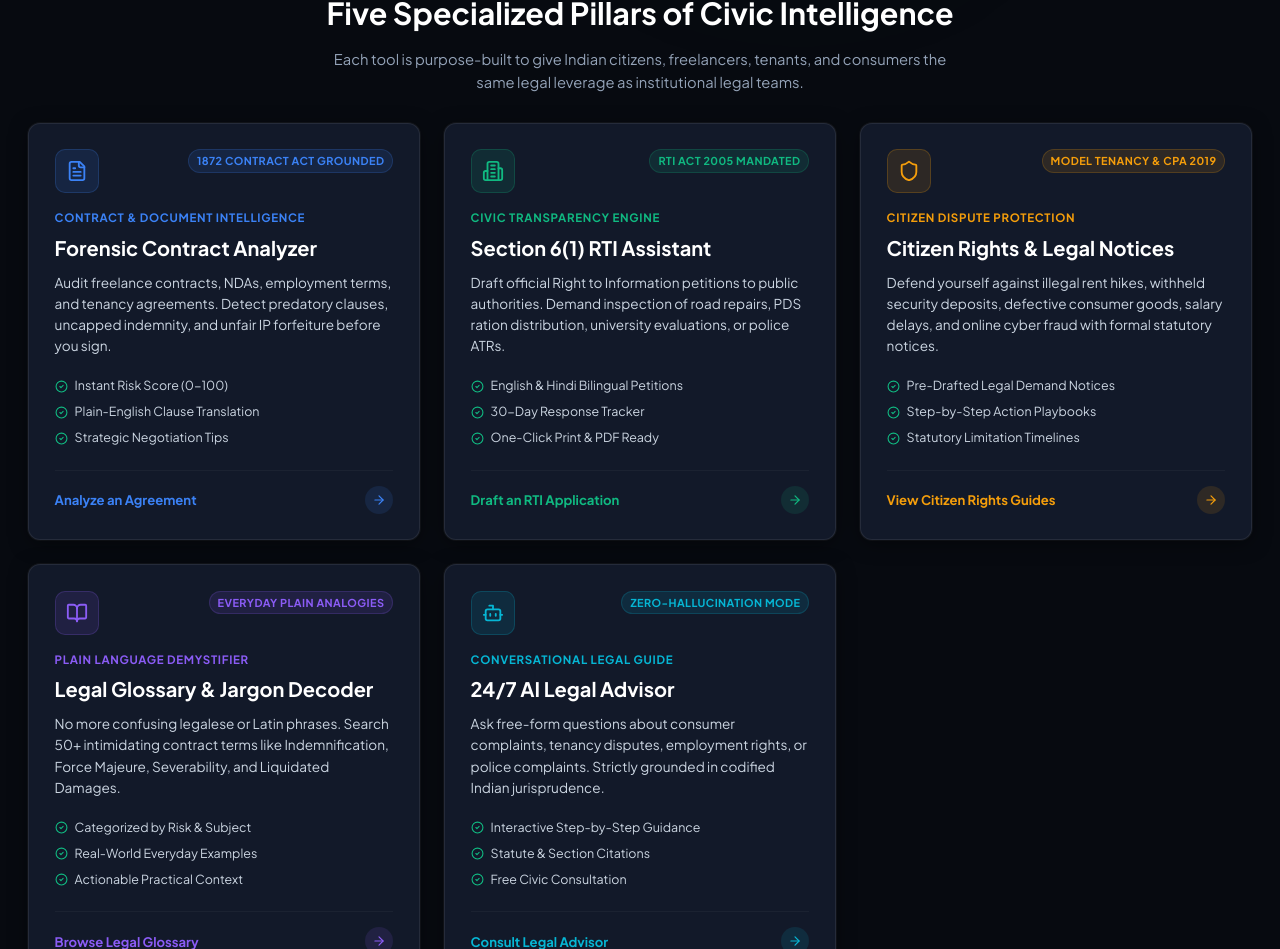
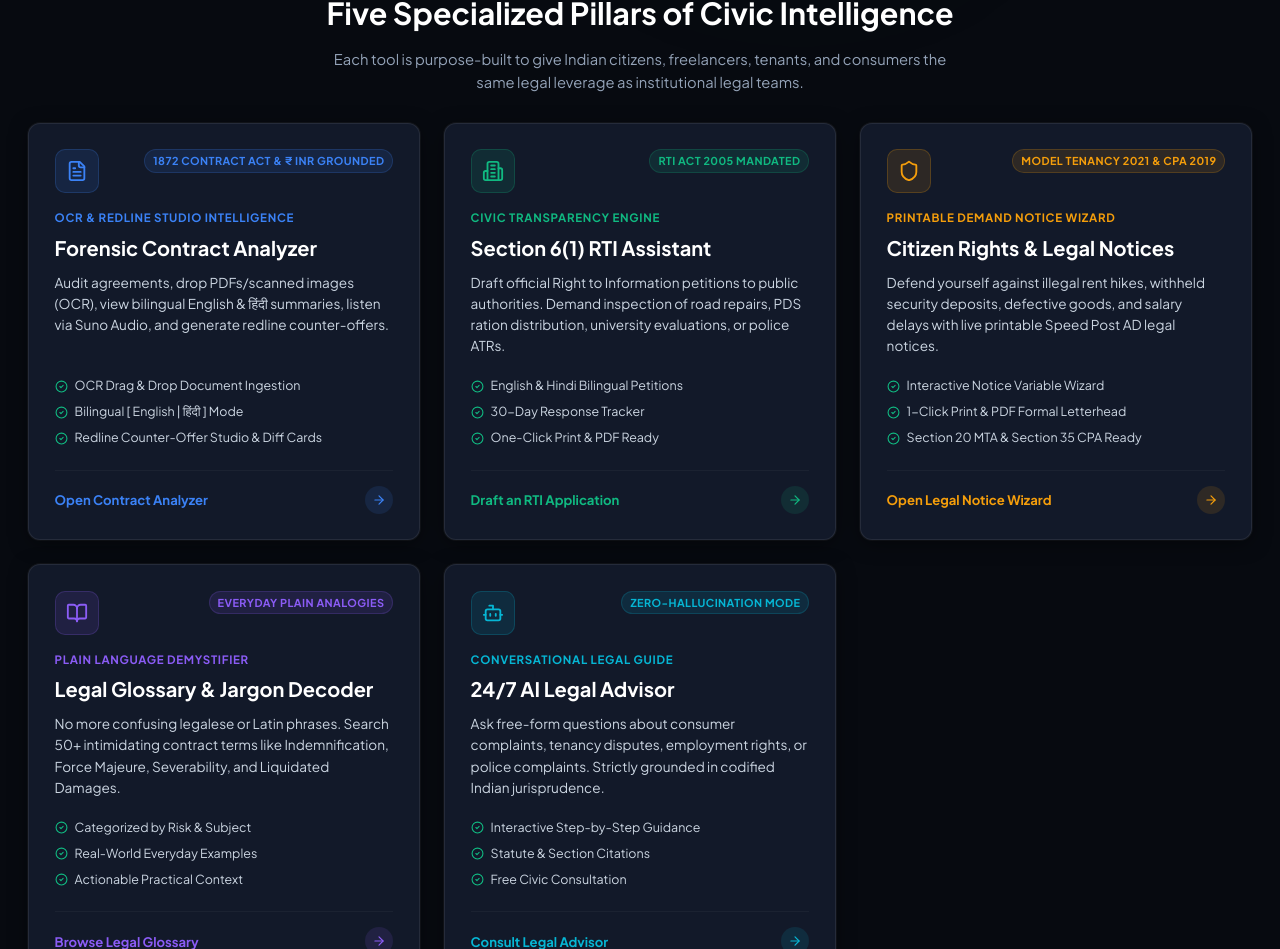
Before and after one commit to avishisharma08/Legal-Ease, a React (Vite) app in the folder frontend/: page / in a window 1280 px wide. Shown: the part 826-1775 px from the top of the page. Built offline with nearby package versions, Linux system fonts and the light colour scheme.

Commit message:
feat(home): showcase OCR dropzone, bilingual mode, and printable notice wizard highlights

```diff
--- a/frontend/src/components/HomePage.jsx
+++ b/frontend/src/components/HomePage.jsx
@@ -25,15 +25,15 @@ export default function HomePage({ onNavigate, onOpenHelplines }) {
   const features = [
     {
       id: 'analyzer',
-      badge: 'Contract & Document Intelligence',
+      badge: 'OCR & Redline Studio Intelligence',
       badgeColor: '#3b82f6',
       badgeBg: 'rgba(59, 130, 246, 0.12)',
       title: 'Forensic Contract Analyzer',
-      description: 'Audit freelance contracts, NDAs, employment terms, and tenancy agreements. Detect predatory clauses, uncapped indemnity, and unfair IP forfeiture before you sign.',
+      description: 'Audit agreements, drop PDFs/scanned images (OCR), view bilingual English & हिंदी summaries, listen via Suno Audio, and generate redline counter-offers.',
       icon: FileText,
-      stats: '1872 Contract Act Grounded',
-      highlights: ['Instant Risk Score (0-100)', 'Plain-English Clause Translation', 'Strategic Negotiation Tips'],
-      cta: 'Analyze an Agreement'
+      stats: '1872 Contract Act & ₹ INR Grounded',
+      highlights: ['OCR Drag & Drop Document Ingestion', 'Bilingual [ English | हिंदी ] Mode', 'Redline Counter-Offer Studio & Diff Cards'],
+      cta: 'Open Contract Analyzer'
     },
     {
       id: 'rti',
@@ -49,15 +49,15 @@ export default function HomePage({ onNavigate, onOpenHelplines }) {
     },
     {
       id: 'rights',
-      badge: 'Citizen Dispute Protection',
+      badge: 'Printable Demand Notice Wizard',
       badgeColor: '#f59e0b',
       badgeBg: 'rgba(245, 158, 11, 0.12)',
       title: 'Citizen Rights & Legal Notices',
-      description: 'Defend yourself against illegal rent hikes, withheld security deposits, defective consumer goods, salary delays, and online cyber fraud with formal statutory notices.',
+      description: 'Defend yourself against illegal rent hikes, withheld security deposits, defective goods, and salary delays with live printable Speed Post AD legal notices.',
       icon: Shield,
-      stats: 'Model Tenancy & CPA 2019',
-      highlights: ['Pre-Drafted Legal Demand Notices', 'Step-by-Step Action Playbooks', 'Statutory Limitation Timelines'],
-      cta: 'View Citizen Rights Guides'
+      stats: 'Model Tenancy 2021 & CPA 2019',
+      highlights: ['Interactive Notice Variable Wizard', '1-Click Print & PDF Formal Letterhead', 'Section 20 MTA & Section 35 CPA Ready'],
+      cta: 'Open Legal Notice Wizard'
     },
     {
       id: 'dictionary',
```
